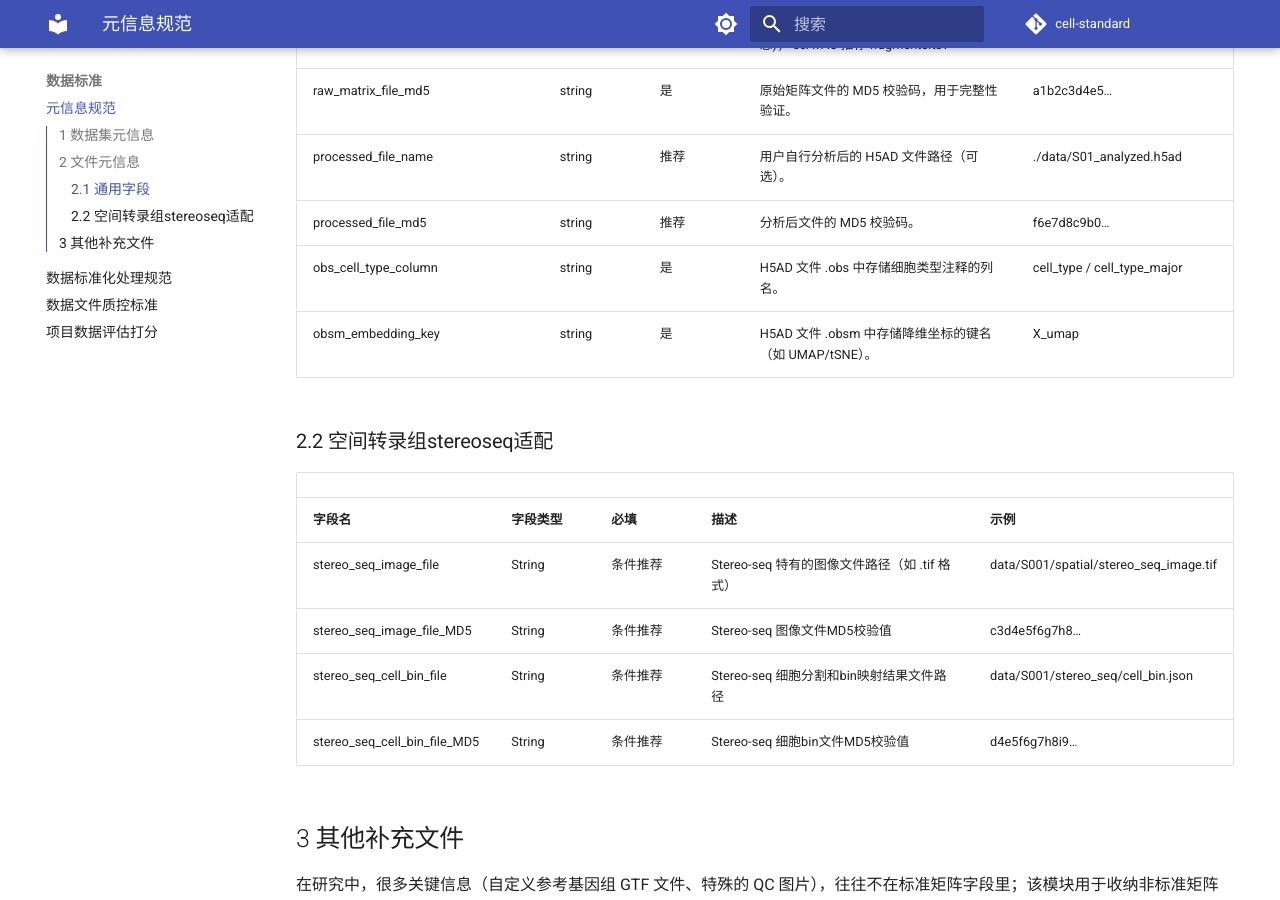
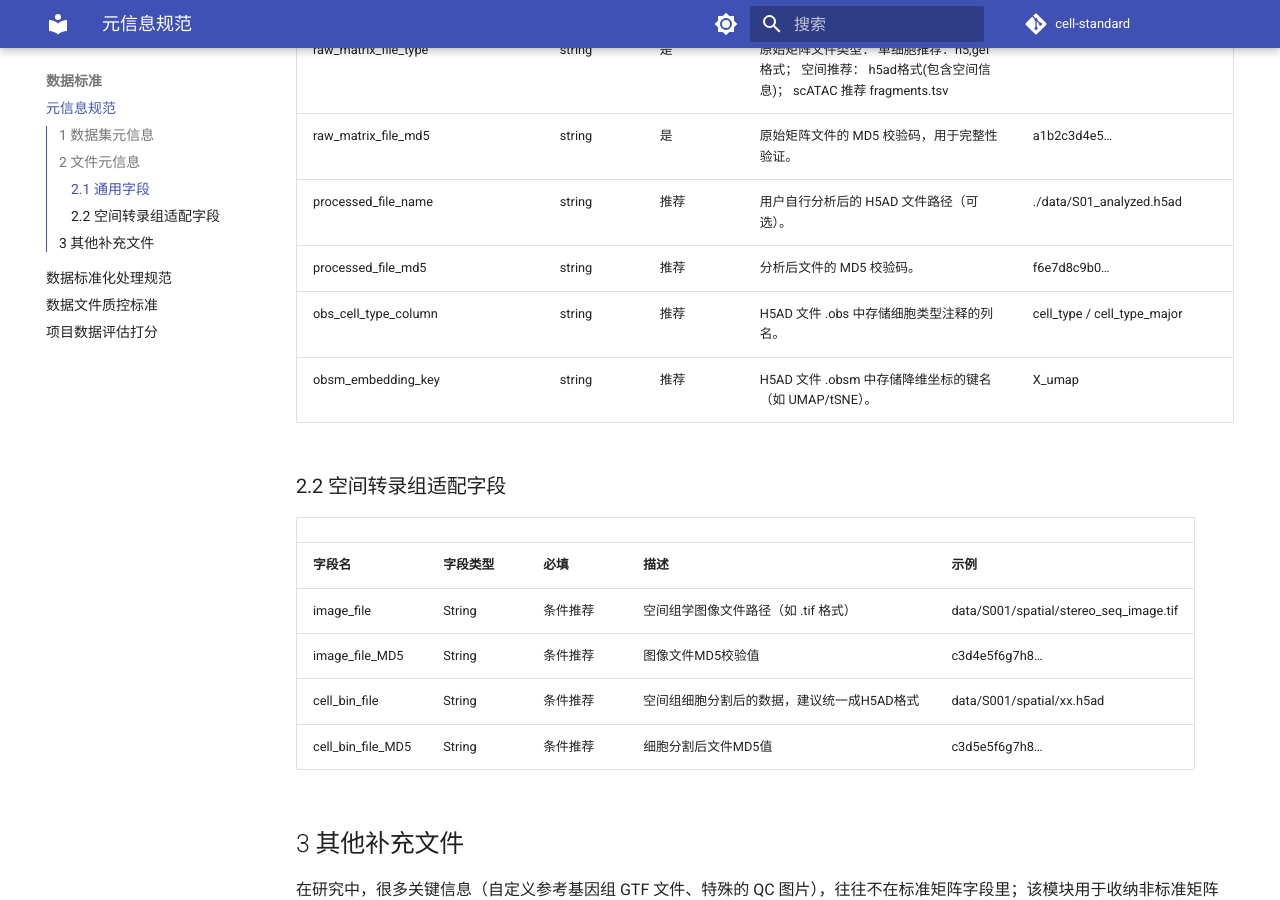
Before and after one commit to Biometeor/cell-standard, an MkDocs documentation site: the page built from docs/metadata.md, in a window 1280 px wide and 900 px high, scrolled down 2493 px. Built offline with MkDocs 1.6.1 and Material for MkDocs 9.7.7, drawn with Linux system fonts in a browser that asks for light colours; comment, search, counter and statistics services are not loaded; some of the changed text lies outside the part shown.

Commit message:
添加字段及修正空间相关信息字段

```diff
--- a/docs/metadata.md
+++ b/docs/metadata.md
@@ -11,6 +11,7 @@
 | summary | string | 是 | 数据集详细描述 | We have only begun to scratch the surface… |
 | contributors | string | 是 | 数据集递交者 | San Zhang |
 | reference | string | 推荐 | 数据集发表文献信息DOI号 | doi:10.1093/nar/gkad933 |
+| project_id | string | 推荐 | 关联测序数据项目id |  |
 
 ## 2 文件元信息
 
@@ -42,18 +43,18 @@
 | raw_matrix_file_md5 | string | 是 | 原始矩阵文件的 MD5 校验码，用于完整性验证。 | a1b2c3d4e5… |
 | processed_file_name | string | 推荐 | 用户自行分析后的 H5AD 文件路径（可选）。 | ./data/S01_analyzed.h5ad |
 | processed_file_md5 | string | 推荐 | 分析后文件的 MD5 校验码。 | f6e7d8c9b0… |
-| obs_cell_type_column | string | 是 | H5AD 文件 .obs 中存储细胞类型注释的列名。 | cell_type / cell_type_major |
-| obsm_embedding_key | string | 是 | H5AD 文件 .obsm 中存储降维坐标的键名（如 UMAP/tSNE）。 | X_umap |
+| obs_cell_type_column | string | 推荐 | H5AD 文件 .obs 中存储细胞类型注释的列名。 | cell_type / cell_type_major |
+| obsm_embedding_key | string | 推荐 | H5AD 文件 .obsm 中存储降维坐标的键名（如 UMAP/tSNE）。 | X_umap |
 
-### 2.2 空间转录组stereoseq适配
+### 2.2 空间转录组适配字段
 
 |  |  |  |  |  |
 | --- | --- | --- | --- | --- |
 | **字段名** | **字段类型** | **必填** | **描述** | **示例** |
-| stereo_seq_image_file | String | 条件推荐 | Stereo-seq 特有的图像文件路径（如 .tif 格式） | data/S001/spatial/stereo_seq_image.tif |
-| stereo_seq_image_file_MD5 | String | 条件推荐 | Stereo-seq 图像文件MD5校验值 | c3d4e5f6g7h8… |
-| stereo_seq_cell_bin_file | String | 条件推荐 | Stereo-seq 细胞分割和bin映射结果文件路径 | data/S001/stereo_seq/cell_bin.json |
-| stereo_seq_cell_bin_file_MD5 | String | 条件推荐 | Stereo-seq 细胞bin文件MD5校验值 | d4e5f6g7h8i9… |
+| image_file | String | 条件推荐 | 空间组学图像文件路径（如 .tif 格式） | data/S001/spatial/stereo_seq_image.tif |
+| image_file_MD5 | String | 条件推荐 | 图像文件MD5校验值 | c3d4e5f6g7h8… |
+| cell_bin_file | String | 条件推荐 | 空间组细胞分割后的数据，建议统一成H5AD格式 | data/S001/spatial/xx.h5ad |
+| cell_bin_file_MD5 | String | 条件推荐 | 细胞分割后文件MD5值 | c3d5e5f6g7h8… |
 
 ## 3 其他补充文件
 
```
